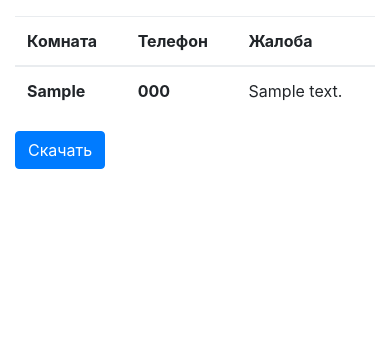
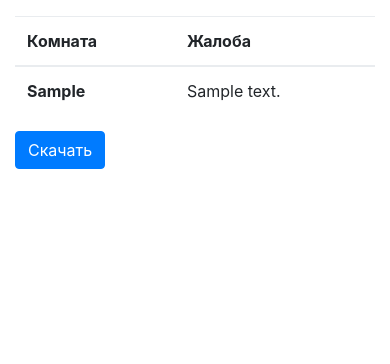
Before and after one commit to jokly/CampusMasterSite, a Django app: page /complaints/ in a window 390 px wide. Shown: the part 56-420 px from the top of the page. Run offline with Django 3.2, Linux system fonts and the light colour scheme; a user stored in the database is signed in; tables that the repository leaves empty hold one stand-in row (values such as "Sample post"); some libraries are stand-ins or nearby versions.

Commit message:
Deleted telephone number column

```diff
--- a/campus_master/templates/campus_master/complaints.html
+++ b/campus_master/templates/campus_master/complaints.html
@@ -6,7 +6,6 @@
             <thead>
                 <tr>
                     <th scope="col">Комната</th>
-                    <th scope="col">Телефон</th>
                     <th scope="col">Жалоба</th>
                 </tr>
             </thead>
@@ -14,7 +13,6 @@
                 {% for item in data %}
                     <tr>
                         <th scope="row">{{ item.chat.room }}</th>
-                        <th>{{ item.chat.telephone_number }}</th>
                         <td>{{ item.text }}</td>
                     </tr>
                 {% endfor %}
--- a/campus_master/views.py
+++ b/campus_master/views.py
@@ -28,7 +28,7 @@ def export_complaints_xls(request):
     font_style = xlwt.XFStyle()
     font_style.font.bold = True
 
-    columns = ['Комната', 'Телефон', 'Жалоба']
+    columns = ['Комната', 'Жалоба']
 
     for col_num in range(len(columns)):
         ws.write(row_num, col_num, columns[col_num], font_style)
@@ -41,8 +41,7 @@ def export_complaints_xls(request):
         row_num += 1
 
         ws.write(row_num, 0, row.chat.room, font_style)
-        ws.write(row_num, 1, row.chat.telephone_number, font_style)
-        ws.write(row_num, 2, row.text, font_style)
+        ws.write(row_num, 1, row.text, font_style)
 
     wb.save(response)
 
```
